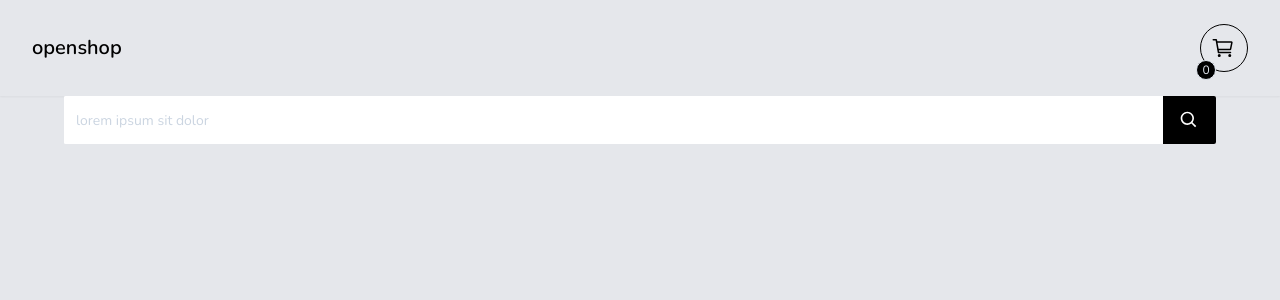
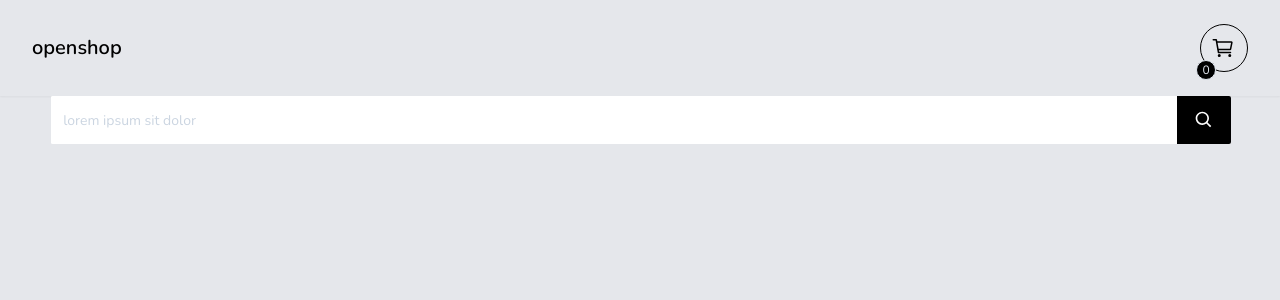
Before and after one commit to fnandesrafael/openshop, a React (Vite) app: page / in a window 1280 px wide. Shown: the top 300 px of the page. Built offline with nearby package versions, Linux system fonts and the light colour scheme; no server answers.

Commit message:
refact: SearchBar for better code

```diff
--- a/src/App.tsx
+++ b/src/App.tsx
@@ -18,7 +18,9 @@ function App() {
         {canShowCart && <Cart setCanShowCart={setCanShowCart} />}
       </AnimatePresence>
 
-      <SearchBar />
+      <section className="ml-[4%] flex flex-col gap-4">
+        <SearchBar />
+      </section>
     </div>
   );
 }
--- a/src/components/SearchBar/SearchBar.tsx
+++ b/src/components/SearchBar/SearchBar.tsx
@@ -3,8 +3,7 @@ import { BiSearch } from 'react-icons/bi';
 
 export default function SearchBar() {
   return (
-    <section className="flex flex-col items-center">
-      <div className="flex w-[90%] flex-row rounded-sm bg-white">
+    <div className="flex w-[96%] flex-row rounded-sm bg-white">
       <input
         type="text"
         placeholder="lorem ipsum sit dolor"
@@ -18,6 +17,5 @@ export default function SearchBar() {
         <BiSearch className="text-xl text-white" />
       </button>
     </div>
-    </section>
   );
 }
```
Lines whose indentation alone changed are shown as unchanged.
